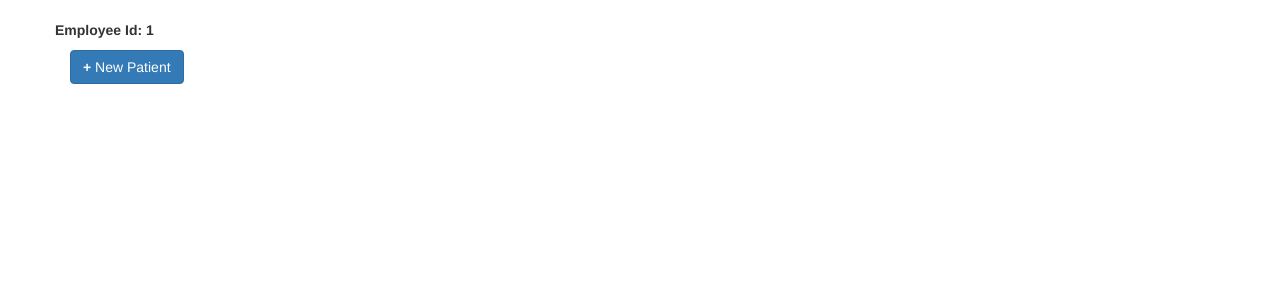
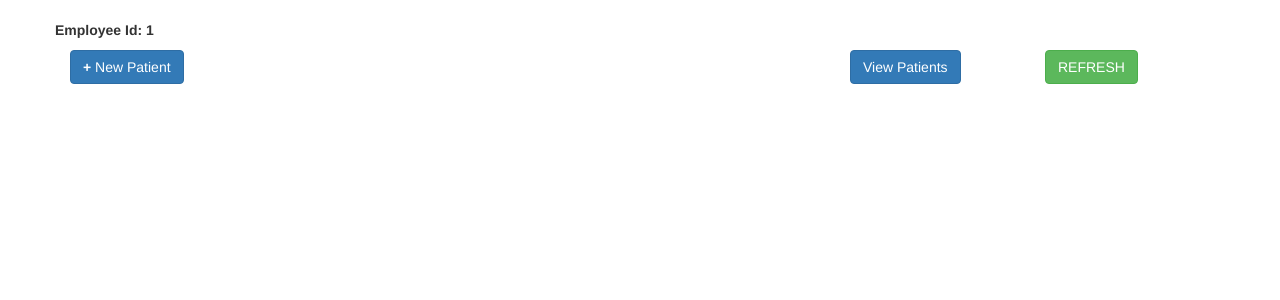
Before and after one commit to purplepotion/EasyEMR, a Flask app: page /employee/1 in a window 1280 px wide. Shown: the part 52-352 px from the top of the page. Run offline with Flask 2, Linux system fonts and the light colour scheme; a user stored in the database is signed in; tables that the repository leaves empty hold one stand-in row (values such as "Sample post"); some libraries are stand-ins or nearby versions.

```diff
--- a/app/routes.py
+++ b/app/routes.py
@@ -2,7 +2,7 @@ from app import app
 from flask import render_template, flash, redirect, url_for, request
 from app.forms import LoginForm, NewPatientForm
 from flask_login import current_user, login_user, logout_user, login_required
-from app.models import User, Patient
+from app.models import User, Patient, appointments
 from werkzeug.urls import url_parse
 from app.forms import RegistrationForm
 from app import db
@@ -58,6 +58,8 @@ def register():
 def employee(employee_id):
     employee = User.query.filter_by(employee_id=employee_id).first_or_404()
     patientform = NewPatientForm()
+    clients = db.session.query(appointments).filter(appointments.c.employee_id == employee_id).all()
+
     if patientform.validate_on_submit():
         patient = Patient(name=patientform.name.data,
                           age=patientform.age.data,
@@ -70,7 +72,10 @@ def employee(employee_id):
                           )
         db.session.add(patient)
         db.session.commit()
+        patient.appointments.append(employee)
+        db.session.commit()
         flash('Successfully Added New Patient')
+        return redirect(url_for('employee', employee_id=employee_id))
     else:
         flash("Registration Unsuccessful. Kindly input correct form values")
-    return render_template('employee_dashboard.html', user=employee, patientform=patientform)
+    return render_template('employee_dashboard.html', user=employee, patientform=patientform, clients=clients)
--- a/app/static/js/dashboard.js
+++ b/app/static/js/dashboard.js
@@ -1,4 +1,4 @@
-function toggle_display(){
+function toggle_display1(){
   el = document.querySelector('.patient_form_content_section');
 
   if(el.style.display == 'none'){
@@ -7,3 +7,13 @@ function toggle_display(){
      el.style.display = 'none'
   }
 }
+
+function toggle_display2(){
+  el = document.querySelector('.clients_display');
+
+  if(el.style.display == 'none'){
+      el.style.display = 'block'
+  }else{
+     el.style.display = 'none'
+  }
+}
--- a/app/templates/employee_dashboard.html
+++ b/app/templates/employee_dashboard.html
@@ -7,12 +7,39 @@
             <p><strong>Employee Id: {{ user.employee_id }}</strong> </p>
     </div>
 </div>
+
+
+
 <div class="container">
-    <button class="btn btn-primary" onclick="toggle_display()"> <strong>+</strong> New Patient</button>
+    <div class="row">
+        <div class="col-md-8">
+            <button class="btn btn-primary" onclick="toggle_display1()"> <strong>+</strong> New Patient</button>
+        </div>
+        <div class="col-md-2">
+            <button class="btn btn-primary" onclick="toggle_display2()"> View Patients</button>
+        </div>
+        <div class="col-md-2">
+            <a href="{{ url_for('employee', employee_id=current_user.employee_id) }}" class="btn btn-success"> REFRESH</a>
+        </div>
+
+    </div>
+</div>
+
+<div class="container clients_display" style="display:none;">
+    <div class="row">
+        <div class="col-md-8"></div>
+        <div class="col-md-4">
+            {% for items in clients %}
+            <p>{{items[1]}}</p>
+            {% endfor %}
+        </div>
+    </div>
 </div>
 
 <div class="patient_form_content_section" style="display : none;">
     <div class="container">
+        <div class="row">
+            <div class="col-md-6">
                 <form action="" method="post" novalidate>
                 {{ patientform.hidden_tag() }}
 
@@ -34,7 +61,10 @@
                 <div class="text-center">
                     <input class="btn btn-primary" type="submit" value="Submit">
                 </div>
+
                 </form>
+            </div>
+        </div>
     </div>
 </div>
 
```
Also changed, not shown: app/models.py (+8 -0 lines). Lines whose indentation alone changed are shown as unchanged.
